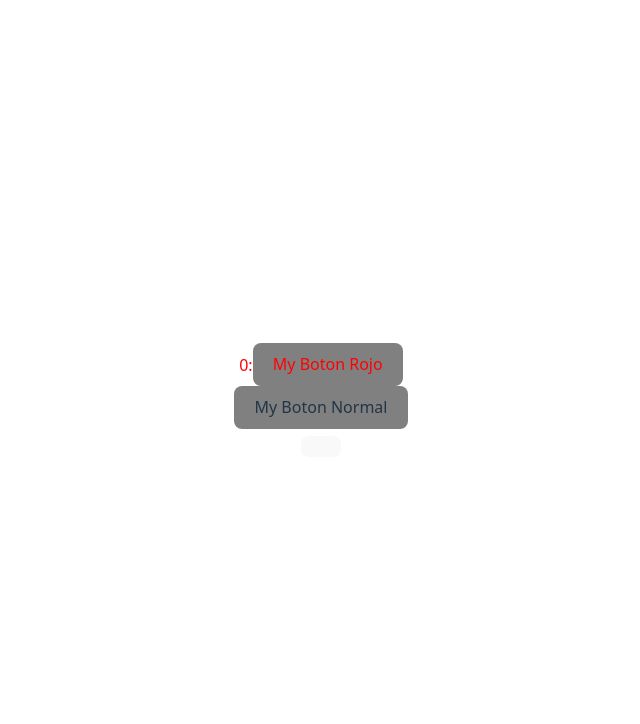
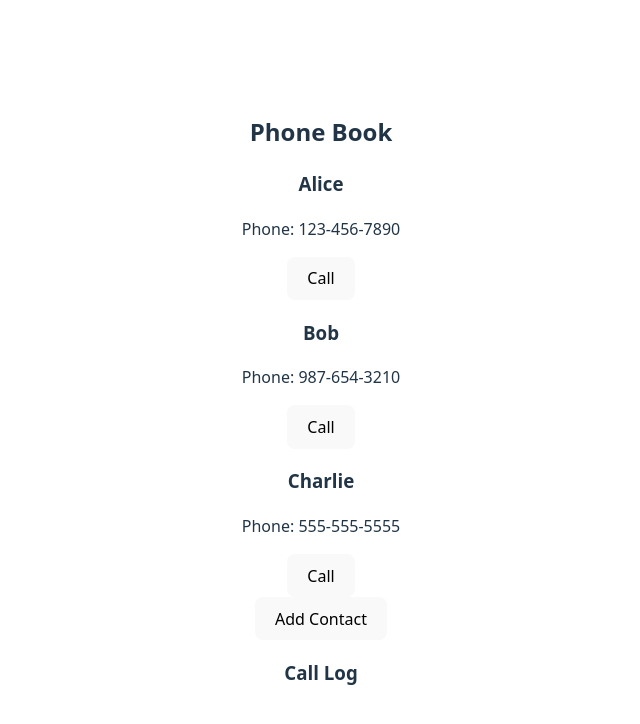
Before and after one commit to MatiMacagno/ReactCourse, a React (Vite) app: page / in a window 1280 px wide. Shown: the top 724 px of the page, without its empty margins (319-959 px from the left). Built offline with nearby package versions, Linux system fonts and the light colour scheme.

Commit message:
10-UseRef-UseMemo-UseCallback

```diff
--- a/src/App.tsx
+++ b/src/App.tsx
@@ -1,28 +1,15 @@
 import './App.css'
-import { AppForm, Button, ColorRed } from './components'
-import { GlobalProvider } from './context'
+import { PhoneBook } from './components'
 
 function App() {
-  const submit = () => {
-    console.log("submitted")
-  }
-
-  const handleClick = () => {
-    console.log("uy me clickio todo")
-  }
-
-  const dimeHola = () => {
-    alert("hola !!")
-  }
 
   return (
-    <GlobalProvider>
-      <ColorRed><Button parentMethod={dimeHola}>My Boton Rojo</Button></ColorRed>
-      <Button parentMethod={handleClick}> My Boton Normal</Button>
-      <AppForm>
-        <button type="submit" onClick={submit}></button>
-      </AppForm>
-    </GlobalProvider>
+    <>
+      {/* <BookReader/>
+      <FocusInput/>*/}
+      {/* <ShoppingCart/>*/}
+      <PhoneBook/>
+    </>
   )
 }
 
--- /dev/null
+++ b/src/components/UseCallback/PhoneBook.tsx
@@ -0,0 +1,67 @@
+// objetivo: Se utiliza para memorizar una instancia de una funcion.
+// Hace que un hijo no renderice si no cambian sus dependencias.
+
+// Ejemplo:
+// Supongamos que tenes un numero de telefono al que llamas con frecuencia.
+// En vez de marcarlo continuamente, lo guardas en los contactos del telefono.
+// A menos el numero cambie siempre utilizo el mismo contacto.
+import { memo, useCallback, useState } from "react";
+
+interface Contact {
+    id: number;
+    name: string;
+    phone: string;
+}
+
+interface ContactProps {
+    contact: Contact;
+    onCall: (name: string) => void;
+}
+
+const ContactCard = memo(({ contact, onCall }: ContactProps) => {
+    console.log(`Rendering contact: ${contact.name}`);
+
+    return (
+        <div>
+            <h3>{contact.name}</h3>
+            <p>Phone: {contact.phone}</p>
+            <button onClick={() => onCall(contact.name)}>Call</button>
+        </div>
+    );
+})
+
+export const PhoneBook = () => {
+    const [contacts, setContacts] = useState<Contact[]>([
+        { id: 1, name: "Alice", phone: "123-456-7890" },
+        { id: 2, name: "Bob", phone: "987-654-3210" },
+        { id: 3, name: "Charlie", phone: "555-555-5555" }
+    ]);
+
+    const [log, setLog] = useState<string>("");
+
+    const makeCall = useCallback((name: string) => {
+        console.log(`Calling ${name}`)
+        setLog(`Calling ${name}`);
+    }, []);
+
+    const addContact = () => {
+        const newContact: Contact = {
+            id: contacts.length + 1,
+            name: `Contact ${contacts.length + 1}`,
+            phone: `000-000-${contacts.length + 1}`
+        };
+        setContacts([...contacts, newContact]);
+    }
+
+    return (
+        <div>
+            <h2>Phone Book</h2>
+            {contacts.map(contact => (
+                <ContactCard key={contact.id} contact={contact} onCall={makeCall} />
+            ))}
+            <button onClick={addContact}>Add Contact</button>
+            <h3>Call Log</h3>
+            <p>{log}</p>
+        </div>
+    );
+}
--- /dev/null
+++ b/src/components/UseMemo/ShoppingCart.tsx
@@ -0,0 +1,77 @@
+// objetivo: Memorizar(cache) el resultado de ejecutar una función costosa, para evitar que se vuelva a llamar el metodo.
+// Controlar si el beneficio de memorizarlo es superior al de recalcular.
+
+import { useMemo, useState } from "react";
+
+// Ejemplo:
+// Tenemos una lista de compras y ya calculaste el costo total de hacer toda la compra.
+// Si no agramamos nada ni tampoco cambo nada, cual es el costo total?
+
+interface Item {
+    id: number;
+    name: string;
+    price: number;
+}
+
+export const ShoppingCart = () => {
+    const [items, setItems] = useState<Item[]>([
+        {
+            id: 1,
+            name: "Manzanas",
+            price: 1.5
+        },
+        {
+            id: 2,
+            name: "Pan",
+            price: 2.0
+        },
+        {
+            id: 3,
+            name: "Leche",
+            price: 1.2
+        }
+    ])
+
+    const [discount, setDiscount] = useState<number>(0)
+
+    // const totalCost = items.reduce((total, item) => total + item.price, 0) - discount;
+    const totalCost = useMemo(() => {
+        return items.reduce((total, item) => total + item.price, 0);
+        }, [items]
+    )
+
+
+    const finalCost = useMemo(() => totalCost - discount, [totalCost, discount]);
+
+    const addItem = () => {
+        const newItem: Item = {
+            id: items.length + 1,
+            name: `Item ${items.length + 1}`,
+            price: Math.random() * 5
+        }
+        setItems([...items, newItem])
+    }
+
+    return (
+        <div>
+            <h2>Lista de compras</h2>
+            <ul>
+                {items.map(item => (
+                    <li key={item.id}>{item.name}: ${item.price.toFixed(2)}</li>
+                ))}
+            </ul>
+            <p>Total: ${totalCost.toFixed(2)}</p>
+            <p>Descuento: $
+                <input
+                    type="number"
+                    value={discount}
+                    onChange={e => setDiscount(Number(e.target.value))}
+                    min="0"
+                    max={totalCost}
+                />
+            </p>
+            <p>Costo Final: ${finalCost.toFixed(2)}</p>
+            <button onClick={addItem}>Agregar Producto</button>
+        </div>
+    )
+}
--- /dev/null
+++ b/src/components/UseRef/BookReader.tsx
@@ -0,0 +1,49 @@
+// objetivo: nos permite crear una referencia mutable que persiste durante el ciclo de vida del comoponente
+// SIN causar un re-render
+
+// objetivo 2: hacer referencia a un elemento del DOM
+
+// Ejemplo: un marcador de un libro que utilizamos para guardar la ultima posición de la lectura.
+// No modifica el contenido del libro.
+import { useRef, useState } from 'react';
+
+export const BookReader = () => {
+    const currentPageRef = useRef<number>(1);
+    const [currentPage, setCurrentPage] = useState(1)
+
+    const nextPage = () => {
+        currentPageRef.current += 1;
+        console.log("Avanzando a la página:", currentPageRef.current);
+    }
+
+    const previousPage = () => {
+        if (currentPageRef.current === 1) {
+            console.log("No se puede retroceder porque ya estás en la primera página.");
+            return;
+        }
+
+        currentPageRef.current -= 1;
+        console.log("Retrocediendo a la página:", currentPageRef.current);
+    }
+
+    const goToPage = (page: number) => {
+        if (page < 1) {
+            console.log("No se puede ir a una página menor que 1.");
+            return;
+        }
+        setCurrentPage(page);
+        currentPageRef.current = page;
+        console.log("Yendo a la página:", currentPageRef.current);
+    }
+
+    return (
+        <div>
+            <h2>Lector de Libros</h2>
+            <p>Página actual: {currentPageRef.current}</p>
+            <p>Pagina actual[STATE]: {currentPage}</p>
+            <button onClick={previousPage}>Página Anterior</button>
+            <button onClick={nextPage}>Página Siguiente</button>
+            <button onClick={() => goToPage(10)}>Ir a la Página 10</button>
+        </div>
+    );
+}
--- /dev/null
+++ b/src/components/UseRef/FocusInput.tsx
@@ -0,0 +1,21 @@
+import { useRef } from 'react';
+
+export const FocusInput = () => {
+    const inputRef = useRef<HTMLInputElement>(null);
+
+    const handleButtonClick = () => {
+        if (!inputRef.current) {
+            console.log("No existe la referencia al input");
+            return;
+        }
+        inputRef.current.focus();
+    }
+
+    return (
+        <div>
+            <h2>Focus Input</h2>
+            <input ref={inputRef} type="text" placeholder="Escribe algo..." />
+            <button onClick={handleButtonClick}>Focus Input</button>
+        </div>
+    );
+}
--- /dev/null
+++ b/src/components/UseRef/index.ts
@@ -0,0 +1,2 @@
+export * from "./BookReader"
+export * from "./FocusInput"
--- a/src/components/index.ts
+++ b/src/components/index.ts
@@ -1,2 +1,5 @@
 export * from "./Button/Button.tsx"
 export * from "./Form/Form.tsx"
+export * from "./UseRef"
+export * from "./UseMemo/ShoppingCart"
+export * from "./UseCallback/PhoneBook.tsx"
```
